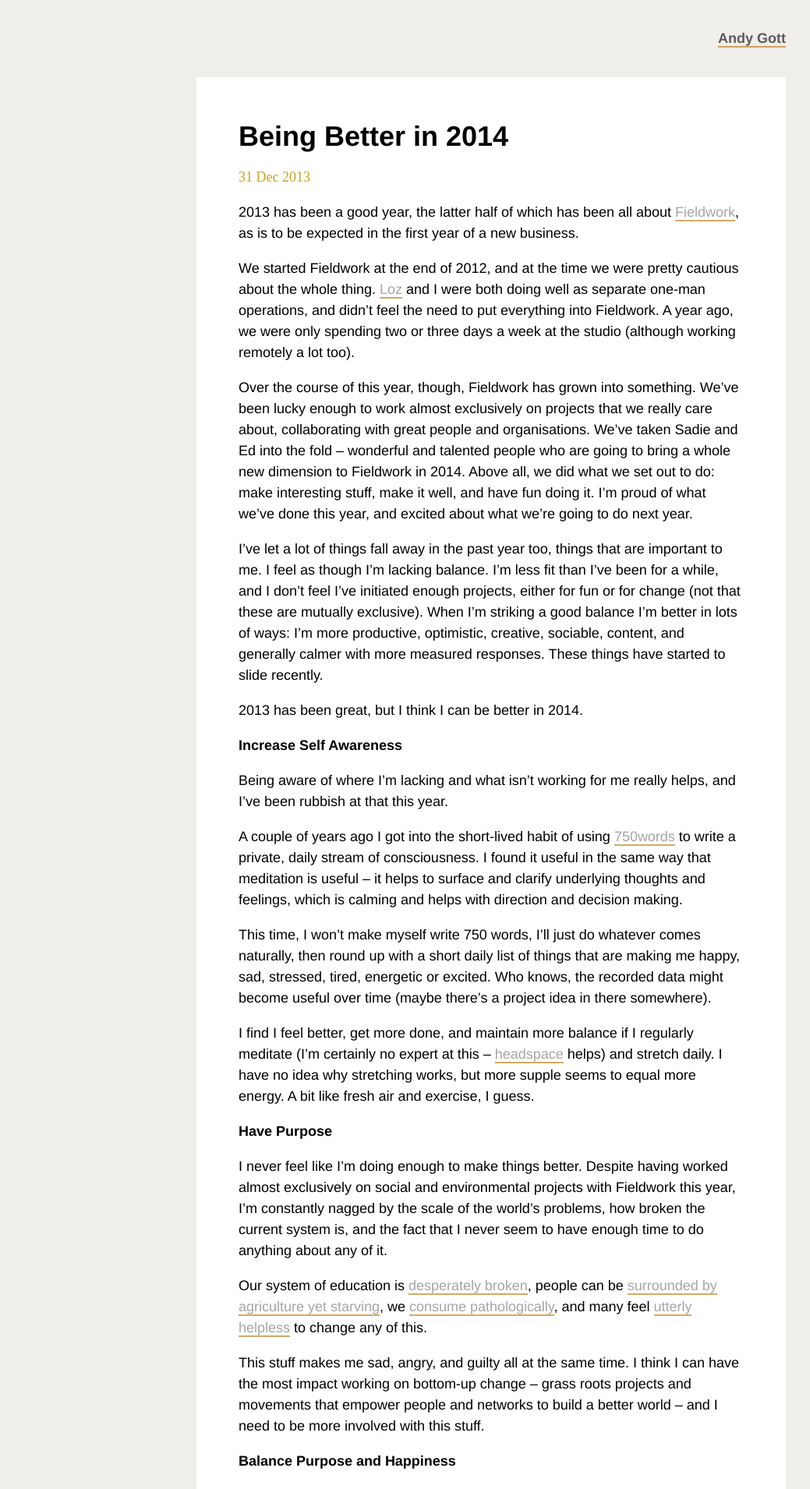
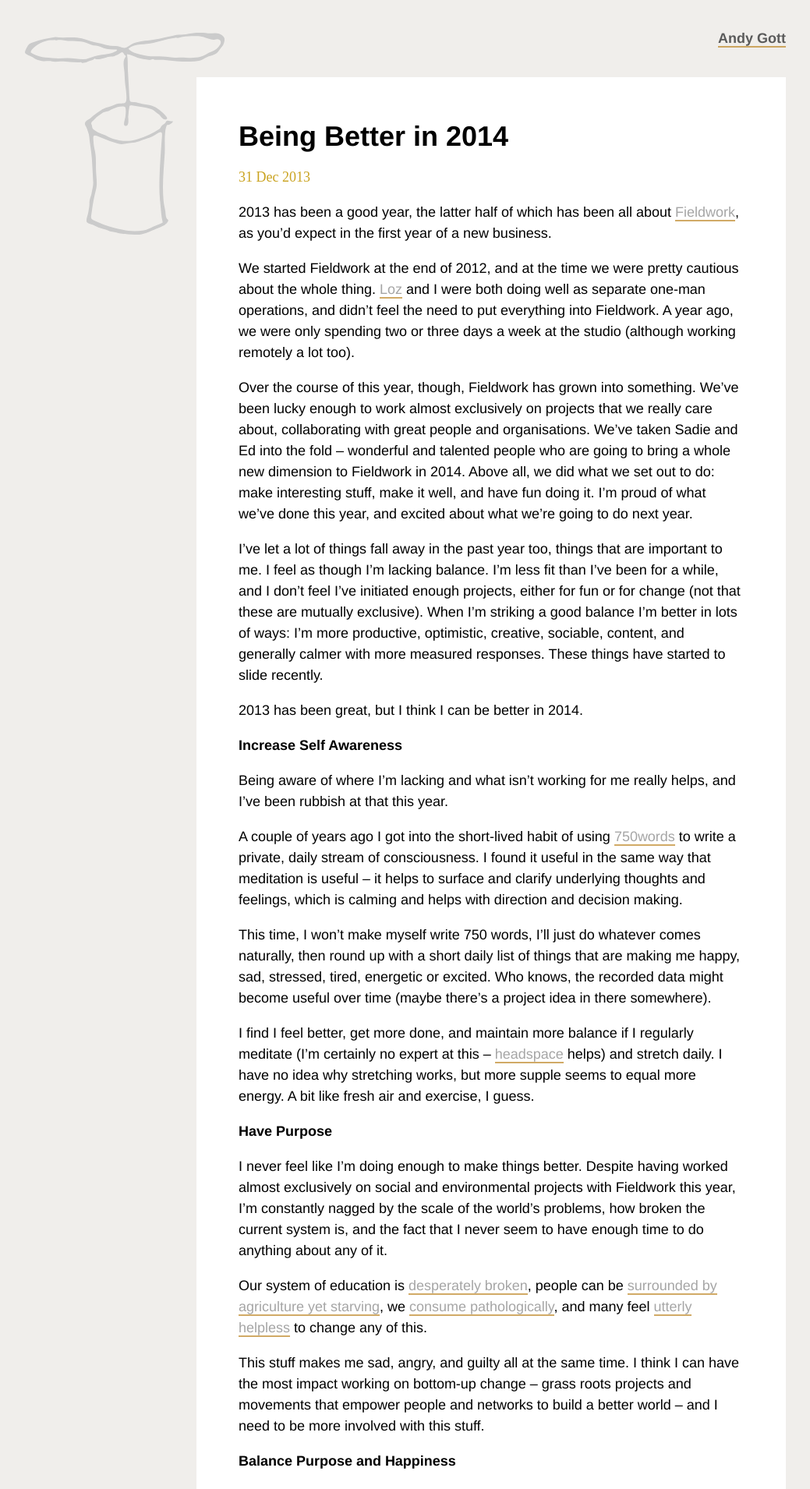
Before and after one commit to andygott/andygott.github.io, a Jekyll site: the page built from _posts/2013-12-31-being-better-in-2014.markdown, in a window 1280 px wide. Shown: the top 1910 px of the page at 78% size, without its empty margins (10-1049 px from the left). Built offline with Jekyll 4.4.1, drawn with Linux system fonts in a browser that asks for light colours; Markdown is read by kramdown in place of the engine named in the settings; some of the changed text lies outside the part shown.

Commit message:
Updated post. Added bg image.

```diff
--- a/_posts/2013-12-31-being-better-in-2014.markdown
+++ b/_posts/2013-12-31-being-better-in-2014.markdown
@@ -4,7 +4,7 @@ title:  "Being Better in 2014"
 date:   2013-12-31 00:01:08
 ---
 
-2013 has been a good year, the latter half of which has been all about [Fieldwork](http://madebyfieldwork.com), as is to be expected in the first year of a new business.
+2013 has been a good year, the latter half of which has been all about [Fieldwork](http://madebyfieldwork.com), as you’d expect in the first year of a new business.
 
 We started Fieldwork at the end of 2012, and at the time we were pretty cautious about the whole thing. [Loz](http://www.becausestudio.co.uk/) and I were both doing well as separate one-man operations, and didn’t feel the need to put everything into Fieldwork. A year ago, we were only spending two or three days a week at the studio (although working remotely a lot too).
 
@@ -53,7 +53,7 @@ Publishing thoughts is a good way to get them in order, sense check ideas, and m
 
 I’ve never really been comfortable with having a website with my name in the URL, it always felt like it had too much ego in it, or something. I’ve done plenty of writing before now, but it’s always been somewhat anonymised behind a business name. It’ll be interesting to see what impact, if any, writing at this URL will have on me.
 
-I can feel the narcissism taking hold already. You’ll all get signed photos of me next Christmas.
+I can feel the narcissism taking hold already. You can all expect signed photos of me next Christmas.
 
 ### Enjoy This Now
 
--- a/css/main.css
+++ b/css/main.css
@@ -13,7 +13,7 @@
 html, body { height: 100%; }
 
 body {
-  background-color: rgb(240,238,235);
+  background: rgb(240,238,235);
   font: 14px "ff-meta-web-pro", Helvetica, Arial, sans-serif;
   font-weight: 400;
   font-size: 14px;
@@ -68,7 +68,6 @@ a:hover   {
 /*****************************************************************************/
 
 .site {
-  background-color: rgb(255,255,255);
   max-width: 42em;
   margin: 0 auto;
   line-height: 1.5em;
@@ -81,8 +80,7 @@ a:hover   {
 
 .title {
   text-align: right;
-  background-color: rgb(240,238,235);
-  margin: 0 0 3em;
+  margin: 0;
   padding: 2em 0;
 }
 
@@ -104,7 +102,8 @@ a:hover   {
 }
 
 .content {
-  padding: 0 8%;
+  background-color: rgb(255,255,255);
+  padding: 3em 8%;
 }
 
 h2 {
@@ -124,9 +123,7 @@ h3, h4, h5, h6 {
 
 .footer {
   color: rgb(120,120,120);
-  background-color: rgb(240,238,235);
-  margin: 3em 0 0;
-  padding: 2em 0;
+  padding: 2em 0 3em;
   overflow: hidden;
 }
 
@@ -228,7 +225,8 @@ h3, h4, h5, h6 {
     font-size: 1.1428em;
   }
   .content {
-    padding: 0 3em;
+    padding-left: 3em;
+    padding-right: 3em;
   }
   .footer > * {
     font-size: 0.8em;
@@ -243,3 +241,14 @@ h3, h4, h5, h6 {
   }
 
 }
+
+@media all and (min-width: 70em) {
+
+  body {
+    background-image: url('/images/bg.svg');
+    background-repeat: no-repeat;
+    background-position: 3em 3em;
+    background-size: 20%;
+  }
+
+}
```
Also changed, not shown: images/bg.png (added), images/bg.svg (added).
